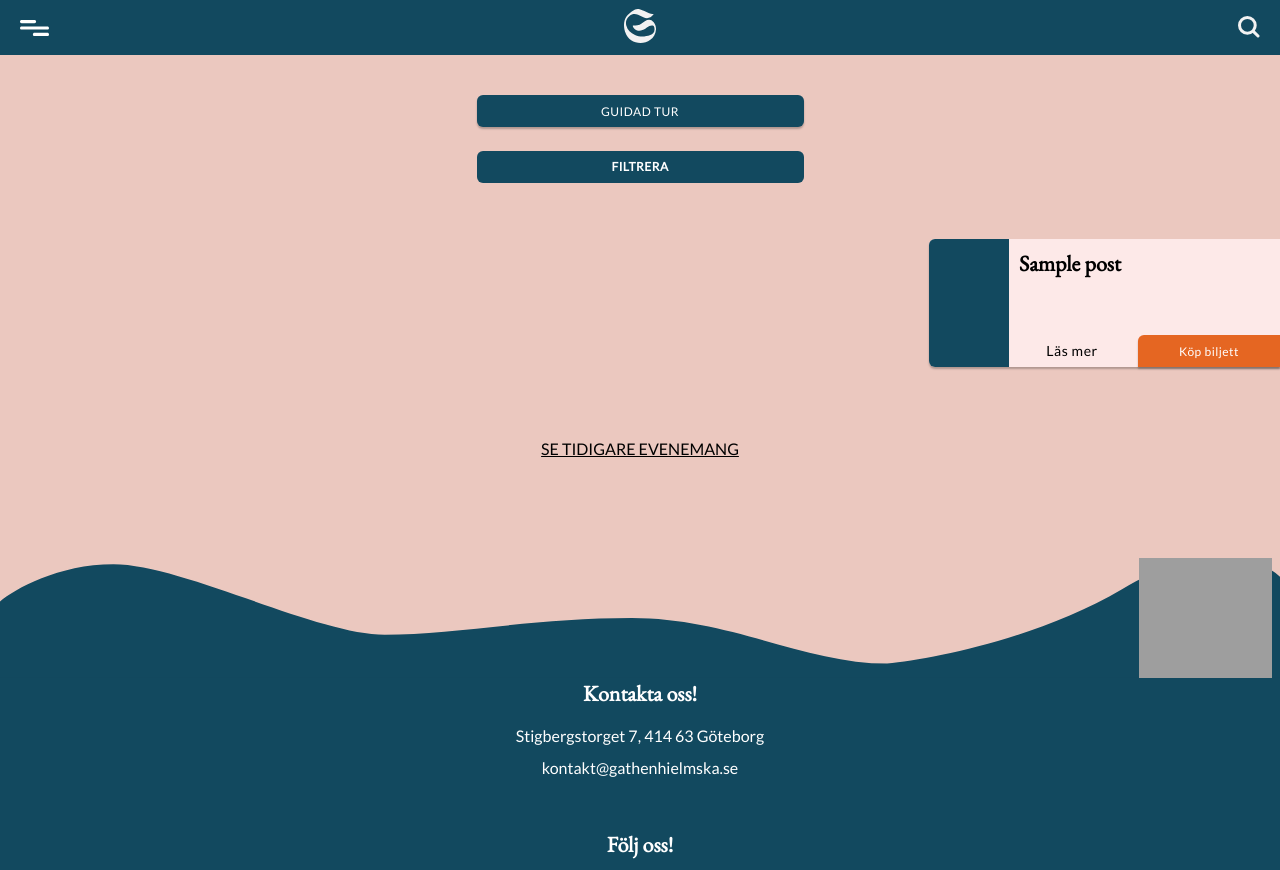
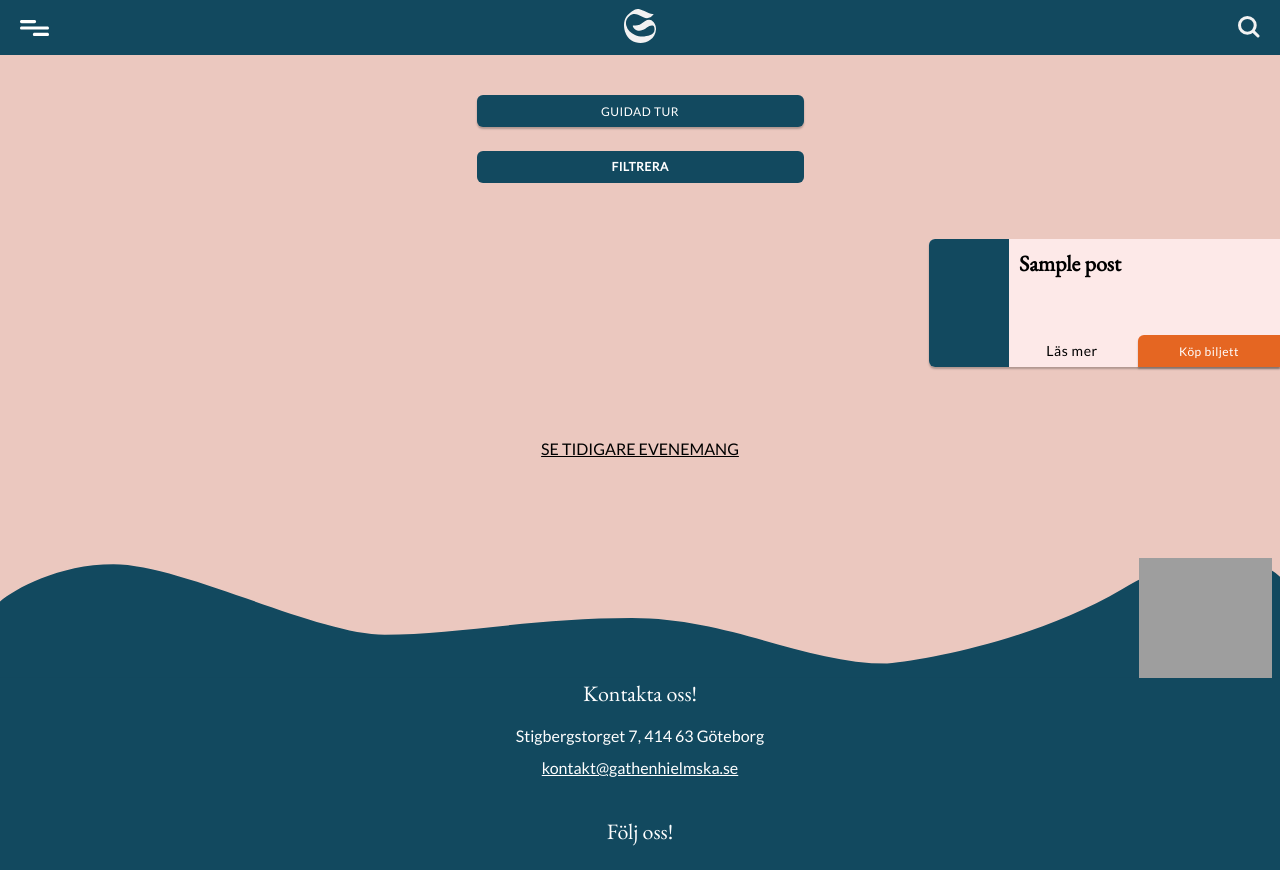
Before and after one commit to henricbjork/Gatenhielmska, a WordPress theme: the page made by public/themes/Gatenhielmska/index.php in a window 1280 px wide. Shown: the top 870 px of the page. Run offline with PHP 8.4 and a stand-in for WordPress, Linux system fonts and the light colour scheme; the site name, menu and one post (Sample post) are stand-ins, and other content is empty; style sheets or scripts are compiled from the project's sources; grey boxes are pictures that could not be loaded.

Commit message:
footer desktop done

```diff
--- a/public/themes/Gatenhielmska/footer.php
+++ b/public/themes/Gatenhielmska/footer.php
@@ -12,11 +12,11 @@
   <?php endif; ?>
   <footer>
     <div class="contact-info">
-      <h1>Kontakta oss!</h1>
+      <p>Kontakta oss!</p>
       <p>Stigbergstorget 7, 414 63 Göteborg</p>
-      <p>kontakt@gathenhielmska.se</p>
+      <a href="mailto: kontakt@gathenhielmska.se">kontakt@gathenhielmska.se</a>
       <div class="social-media">
-        <h1>Följ oss!</h1>
+        <p>Följ oss!</p>
         <div class="media-icons">
           <a><img src="<?php echo get_bloginfo('template_directory'); ?>/assets/images/instagram.svg" alt=""></a>
           <a><img src="<?php echo get_bloginfo('template_directory'); ?>/assets/images/facebok.svg" alt=""></a>
--- a/resources/styles/2-layouts/_footer.scss
+++ b/resources/styles/2-layouts/_footer.scss
@@ -12,6 +12,9 @@
     right: 8px;
     width: 133px;
     height: 120px;
+    @media only screen and (min-width: 1281px) {
+      right: 180px;
+    }
   }
 }
 footer {
@@ -24,15 +27,19 @@ footer {
     text-align: center;
     color: $white;
 
-    h1 {
+    p:first-child {
       font-size: 22px;
       font-family: $serif;
       margin-bottom: 18px;
     }
     p {
+      font-family: $sans-serif;
+      margin-bottom: 13px;
+    }
+    a {
       font-size: 16px;
       font-family: $sans-serif;
-      margin-bottom: 13px;
+      color: $white;
     }
     .social-media {
       display: flex;
@@ -40,10 +47,10 @@ footer {
       justify-content: center;
       align-items: center;
 
-      h1 {
+      p:first-child {
         font-size: 22px;
         font-family: $serif;
-        margin-top: 40px;
+        margin: 40px 0px 24px 0px;
       }
 
       .media-icons {
@@ -60,8 +67,12 @@ footer {
 
   .partners {
     display: flex;
-    justify-content: space-evenly;
+    justify-content: center;
     background: $bluegreen;
     padding: 39px 0px 24px 0px;
+
+    img {
+      margin: 0px 20px 0px;
+    }
   }
 }
```
